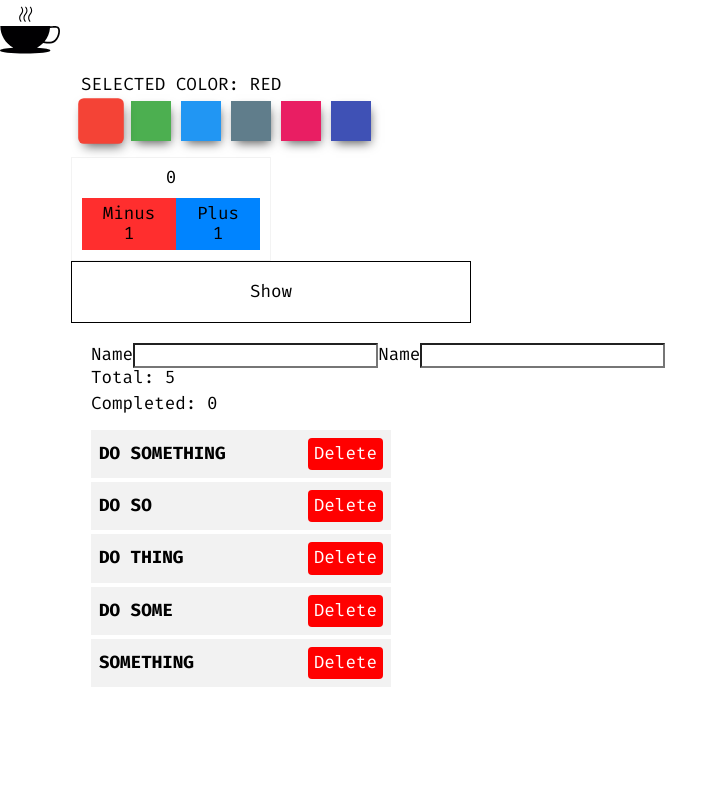
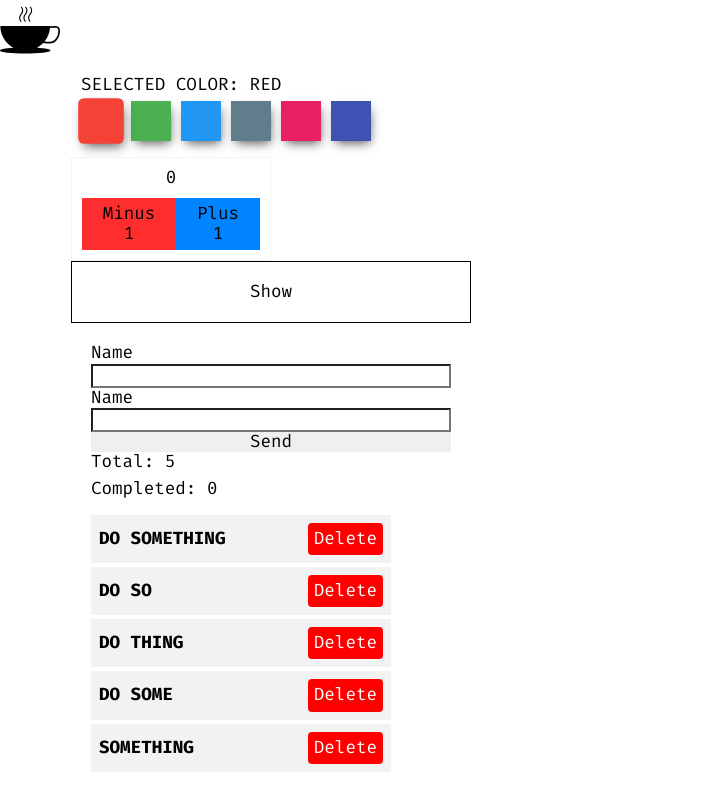
Before and after one commit to Inpulsgor/react-playground, a React (Create React App) app: page / in a window 1280 px wide. Shown: the top 810 px of the page, without its empty margins (0-728 px from the left). Built offline with nearby package versions, Linux system fonts and the light colour scheme.

Commit message:
form component added

```diff
--- /dev/null
+++ b/src/components/Form/index.tsx
@@ -0,0 +1,50 @@
+import React, { Component, ChangeEvent } from 'react';
+import { IProps, IState } from './interface';
+import styles from './styles.module.scss';
+
+class Form extends Component<IProps, IState> {
+  state = {
+    name: '',
+    email: '',
+  };
+
+  handleChange = ({
+    currentTarget: { name, value },
+  }: ChangeEvent<HTMLInputElement>) => {
+    this.setState({ [name]: value });
+  };
+
+  handleSubmit = (event: ChangeEvent<HTMLFormElement>) => {
+    event.preventDefault();
+  };
+
+  render() {
+    const { name, email } = this.state;
+
+    return (
+      <form className={styles.form} onSubmit={this.handleSubmit}>
+        <label htmlFor="name">Name</label>
+        <input
+          type="text"
+          id="name"
+          name="name"
+          value={name}
+          onChange={this.handleChange}
+        />
+
+        <label htmlFor="name">Name</label>
+        <input
+          type="text"
+          id="name"
+          name="email"
+          value={email}
+          onChange={this.handleChange}
+        />
+
+        <button type="submit">Send</button>
+      </form>
+    );
+  }
+}
+
+export default Form;
--- /dev/null
+++ b/src/components/Form/interface.ts
@@ -0,0 +1,6 @@
+export interface IProps {}
+
+export interface IState {
+  name?: string;
+  email?: string;
+}
--- /dev/null
+++ b/src/components/Form/styles.module.scss
@@ -0,0 +1,5 @@
+.form {
+  display: flex;
+  flex-direction: column;
+  max-width: 360px;
+}
--- a/src/components/Todo/index.tsx
+++ b/src/components/Todo/index.tsx
@@ -1,5 +1,5 @@
-import React, { ChangeEvent, Component } from 'react';
-import { TodoList } from '../';
+import React, { Component } from 'react';
+import { TodoList, Form } from '../';
 import initialTodos from './todos.json';
 import { IProps, IState } from './interface';
 import styles from './styles.module.scss';
@@ -7,17 +7,6 @@ import styles from './styles.module.scss';
 class Todo extends Component<IProps, IState> {
   state = {
     todos: initialTodos,
-    name: '',
-    email: '',
-  };
-
-  handleChange = (event: ChangeEvent<HTMLInputElement>): void => {
-    const { name, value } = event.currentTarget;
-
-    console.log(name, value);
-
-    // TODO: fix typescript error in code below
-    // this.setState({ [name]: value });
   };
 
   handleDelete = (ID: string) => {
@@ -27,30 +16,12 @@ class Todo extends Component<IProps, IState> {
   };
 
   render() {
-    const { todos, name, email } = this.state;
+    const { todos } = this.state;
     const completedTodos = todos.filter(todo => todo.completed);
 
     return (
       <div className={styles.todos}>
-        <form>
-          <label htmlFor="name">Name</label>
-          <input
-            type="text"
-            id="name"
-            name="name"
-            value={name}
-            onChange={this.handleChange}
-          />
-
-          <label htmlFor="name">Name</label>
-          <input
-            type="text"
-            id="name"
-            name="email"
-            value={email}
-            onChange={this.handleChange}
-          />
-        </form>
+        <Form />
 
         <span className={styles.total}>Total: {todos.length}</span>
         <span className={styles.completed}>
--- a/src/components/Todo/interface.ts
+++ b/src/components/Todo/interface.ts
@@ -2,8 +2,6 @@ export interface IProps {}
 
 export interface IState {
   todos: Array<Todo>;
-  name: string;
-  email: string;
 }
 
 type Todo = {
--- a/src/components/index.ts
+++ b/src/components/index.ts
@@ -6,3 +6,4 @@ export { default as Dropdown } from './Dropdown';
 export { default as Todo } from './Todo';
 export { default as TodoList } from './TodoList';
 export { default as TodoItem } from './TodoItem';
+export { default as Form } from './Form';
```
